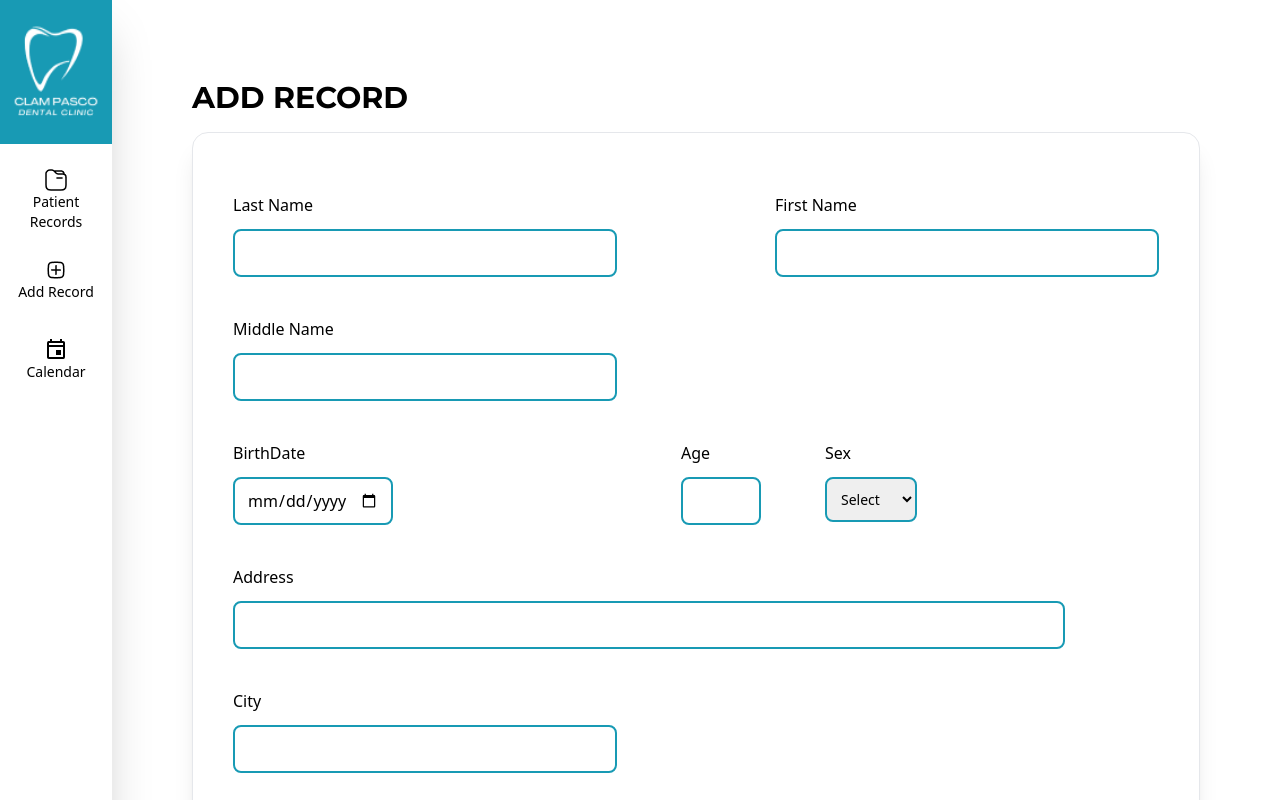
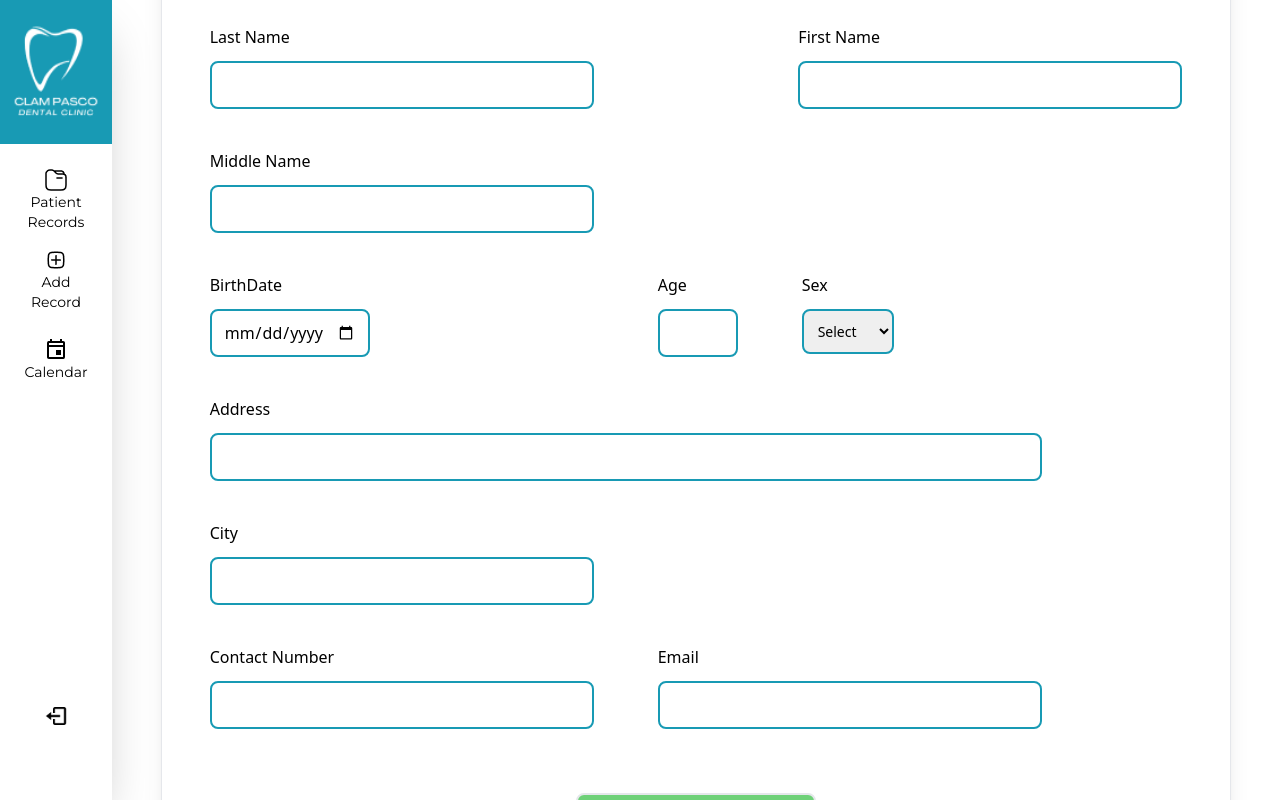
Before and after one commit to rieljasperapos/edrms, a React (Vite) app: page / in a window 1280 px wide. Shown: the top 800 px of the page. Built offline with nearby package versions, Linux system fonts and the light colour scheme.

Commit message:
Change tailwind design for content and nav bar

```diff
--- a/src/App.jsx
+++ b/src/App.jsx
@@ -1,18 +1,17 @@
 import Navbar from './components/navbar'
 import AddRecord from './pages/AddRecord.jsx'
+import Contents from './components/contents'
 import './index.css'
 
 function App() {
 
   return (
     <>
-        <div className='flex'>
-            <div className='basis'>
-                <Navbar />
-            </div>
-            <div className="flex flex-col shrink justify-center p-20">
+        <div>
+            <Navbar />
+            <Contents>
                 <AddRecord />
-            </div>
+            </Contents>
         </div>
     </>
   )
--- /dev/null
+++ b/src/components/contents.jsx
@@ -0,0 +1,11 @@
+const Contents = ({children}) => {
+    return (
+        <div className="ml-28 flex h-screen justify-center items-center">
+            <div className="w-11/12 overflow-x-auto border bg-white h-95 rounded-lg shadow-xl">
+                {children}
+            </div>
+        </div>
+    )
+}
+
+export default Contents;
--- a/src/components/navbar.jsx
+++ b/src/components/navbar.jsx
@@ -8,7 +8,7 @@ import LogoutIcon from '../assets/logout-icon.png';
 
 const Navbar = () => {
     return (
-        <div className="navbar-menu bg-custom-blue text-white w-28 h-full overflow-auto shadow-2xl flex flex-col ">
+        <div className="navbar-menu fixed font-Monsterrat bg-custom-blue text-white w-28 h-screen overflow-auto shadow-2xl flex flex-col ">
             <div>
                 <img src={Logo} className="h-24 mx-auto my-6" alt="Page Logo" />
             </div>
--- a/src/pages/AddRecord.jsx
+++ b/src/pages/AddRecord.jsx
@@ -4,10 +4,13 @@ import '../index.css'
 function AddRecord() {
     return (
         <>
-            <h1 className="text-black font-bold text-3xl uppercase font-Monsterrat mb-4">Add Record</h1>
+            <div className="flex justify-between items-center p-6 border-b">
+                <h1 className="text-black font-bold font-Monsterrat text-3xl uppercase">Add Record</h1>
+            </div>
 
-            <div className="flex flex-col lg:flex-row justify-between bg-white border px-10 shadow-xl rounded-2xl flex-wrap">
-                <div className="flex flex-row gap-x-16 justify-between flex-wrap mt-10">
+            <div className="p-4">
+                <div className="flex flex-col lg:flex-row justify-between bg-white px-8 flex-wrap">
+                    <div className="flex flex-row gap-x-16 justify-between flex-wrap">
                         <div className="my-5 flex flex-col">
                             <label className='mb-3'>Last Name</label>
                             <input
@@ -92,6 +95,7 @@ function AddRecord() {
                         </button>
                     </div>
                 </div>
+            </div>
         </>
     );
 }
```
Lines whose indentation alone changed are shown as unchanged.
